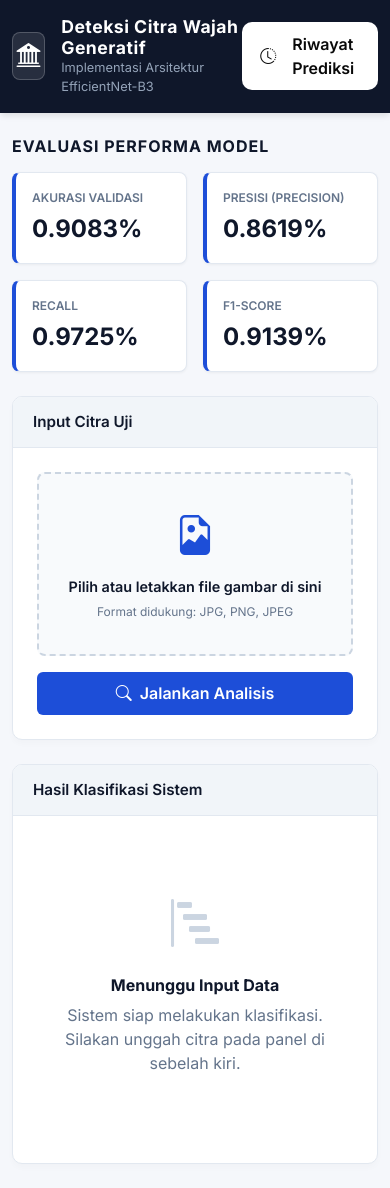
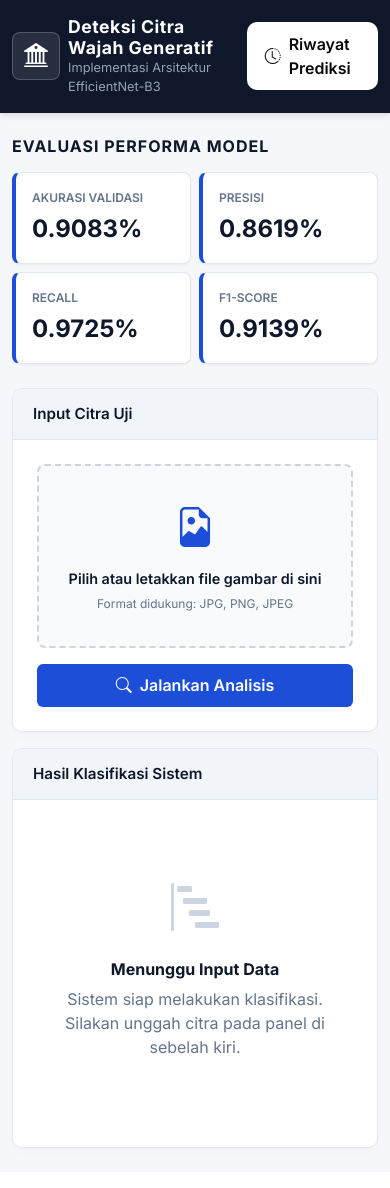
Before and after one commit to AgungDwi2021/ai-face-detector, a Flask app: page / in a window 390 px wide. After the commit the page ends 1151 px from the top, so only its background shows below. Run offline with Flask 3, Linux system fonts and the light colour scheme.

Commit message:
Update index.html

```diff
--- a/templates/index.html
+++ b/templates/index.html
@@ -19,24 +19,24 @@
     <link rel="stylesheet" href="{{ url_for('static', filename='css/style.css') }}">
 </head>
 
-<body>
+<body data-has-prediction="{{ 'true' if prediction else 'false' }}">
     <!-- Top Navigation / Academic Header -->
     <nav class="academic-navbar">
-        <div class="container-fluid max-layout-width d-flex justify-content-between align-items-center">
-            <div class="d-flex align-items-center gap-3">
+        <div class="container-fluid max-layout-width d-flex justify-content-between align-items-center gap-2">
+            <div class="d-flex align-items-center gap-2 gap-md-3 navbar-brand-group">
                 <!-- Ganti icon ini dengan logo Universitas/Fakultas Anda nanti -->
-                <div class="university-logo-placeholder">
+                <div class="university-logo-placeholder flex-shrink-0">
                     <i class="bi bi-bank2"></i>
                 </div>
-                <div>
+                <div class="navbar-text-group">
                     <h1 class="navbar-title">Deteksi Citra Wajah Generatif</h1>
                     <p class="navbar-subtitle">Implementasi Arsitektur EfficientNet-B3</p>
                 </div>
             </div>
             <div class="d-flex align-items-center">
                 <a href="/history" class="history-btn">
-                    <i class="bi bi-clock-history me-2"></i>
-                    Riwayat Prediksi
+                    <i class="bi bi-clock-history"></i>
+                    <span class="history-btn-label">Riwayat Prediksi</span>
                 </a>
             </div>
         </div>
@@ -47,7 +47,7 @@
         <!-- SECTION 1: Model Metrics Evaluation -->
         <section class="metrics-section mb-4">
             <h5 class="section-title">Evaluasi Performa Model</h5>
-            <div class="row g-3">
+            <div class="row g-2 g-md-3">
                 <div class="col-6 col-md-3">
                     <div class="eval-card">
                         <span class="eval-label">Akurasi Validasi</span>
@@ -56,7 +56,7 @@
                 </div>
                 <div class="col-6 col-md-3">
                     <div class="eval-card">
-                        <span class="eval-label">Presisi (Precision)</span>
+                        <span class="eval-label">Presisi</span>
                         <span class="eval-value">{{ precision|default('97.2') }}%</span>
                     </div>
                 </div>
@@ -76,10 +76,10 @@
         </section>
 
         <!-- SECTION 2: Main Dashboard -->
-        <section class="row g-4">
+        <section class="row g-3 g-lg-4">
 
             <!-- Panel Kiri: Input Data -->
-            <div class="col-lg-4">
+            <div class="col-12 col-lg-4 order-1">
                 <div class="dashboard-panel h-100">
                     <h5 class="panel-heading">Input Citra Uji</h5>
                     <div class="panel-body">
@@ -116,22 +116,22 @@
             </div>
 
             <!-- Panel Kanan: Output Prediksi -->
-            <div class="col-lg-8" id="resultArea">
+            <div class="col-12 col-lg-8 order-2" id="resultArea">
                 <div class="dashboard-panel h-100">
                     <h5 class="panel-heading">Hasil Klasifikasi Sistem</h5>
 
                     <div class="panel-body">
                         {% if prediction %}
-                        <div class="row align-items-center">
+                        <div class="row align-items-center g-3">
                             <!-- Sisi Gambar Hasil -->
-                            <div class="col-md-5 mb-3 mb-md-0 text-center">
+                            <div class="col-12 col-md-5 text-center">
                                 <div class="result-image-box">
                                     <img src="{{ image_path }}" alt="Analyzed Image">
                                 </div>
                             </div>
 
                             <!-- Sisi Data Detail -->
-                            <div class="col-md-7">
+                            <div class="col-12 col-md-7">
                                 <div class="analysis-details">
                                     <div class="mb-4">
                                         <label class="detail-label">Kelas Prediksi</label>
@@ -158,7 +158,7 @@
                                         </div>
                                         <div class="progress custom-progress">
                                             <div class="progress-bar {% if prediction == 'REAL' %}bg-success{% else %}bg-danger{% endif %}"
-                                                role="progressbar" style="width: {{ confidence }}%"></div>
+                                                role="progressbar" data-width="{{ confidence }}"></div>
                                         </div>
                                     </div>
                                     {% endif %}
@@ -230,10 +230,15 @@
             document.getElementById("loadingText").style.display = "inline-flex";
         });
 
-        // Auto-scroll ke hasil jika ada prediksi
+        // Set lebar progress bar dari data attribute (bukan inline style)
         document.addEventListener("DOMContentLoaded", function () {
-            const hasResult = "{{ prediction }}";
-            if (hasResult) {
+            const progressBar = document.querySelector(".progress-bar[data-width]");
+            if (progressBar) {
+                progressBar.style.width = progressBar.dataset.width + "%";
+            }
+
+            // Auto-scroll ke hasil hanya jika benar-benar ada prediksi
+            if (document.body.dataset.hasPrediction === "true") {
                 document.getElementById("resultArea").scrollIntoView({ behavior: "smooth" });
             }
         });
```
